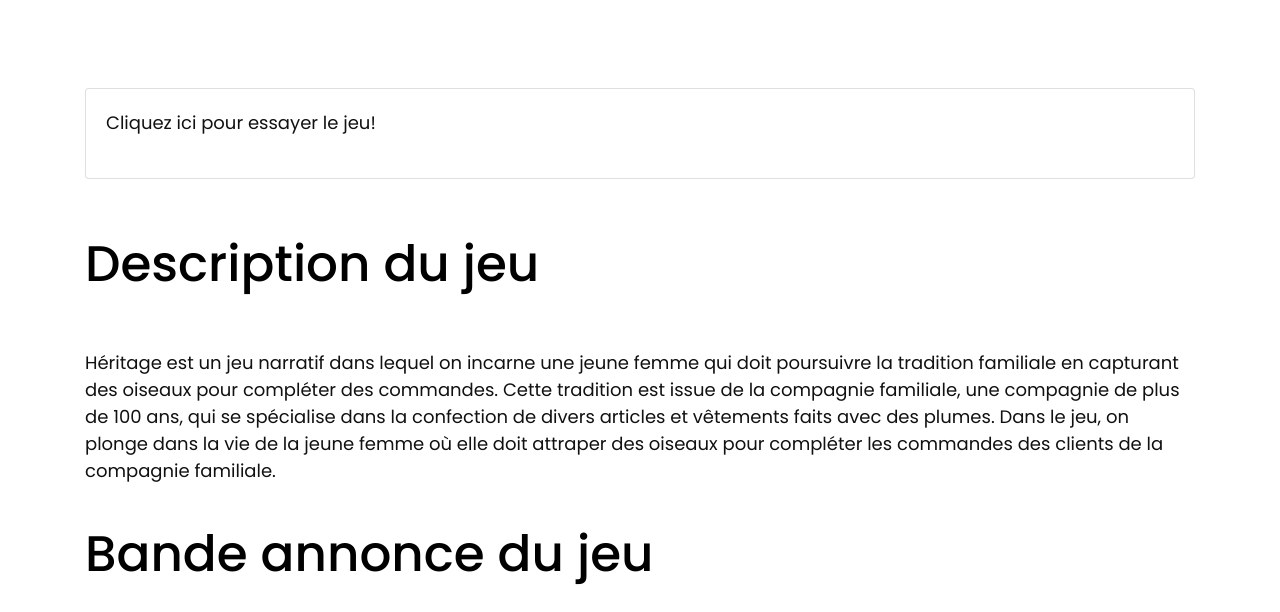
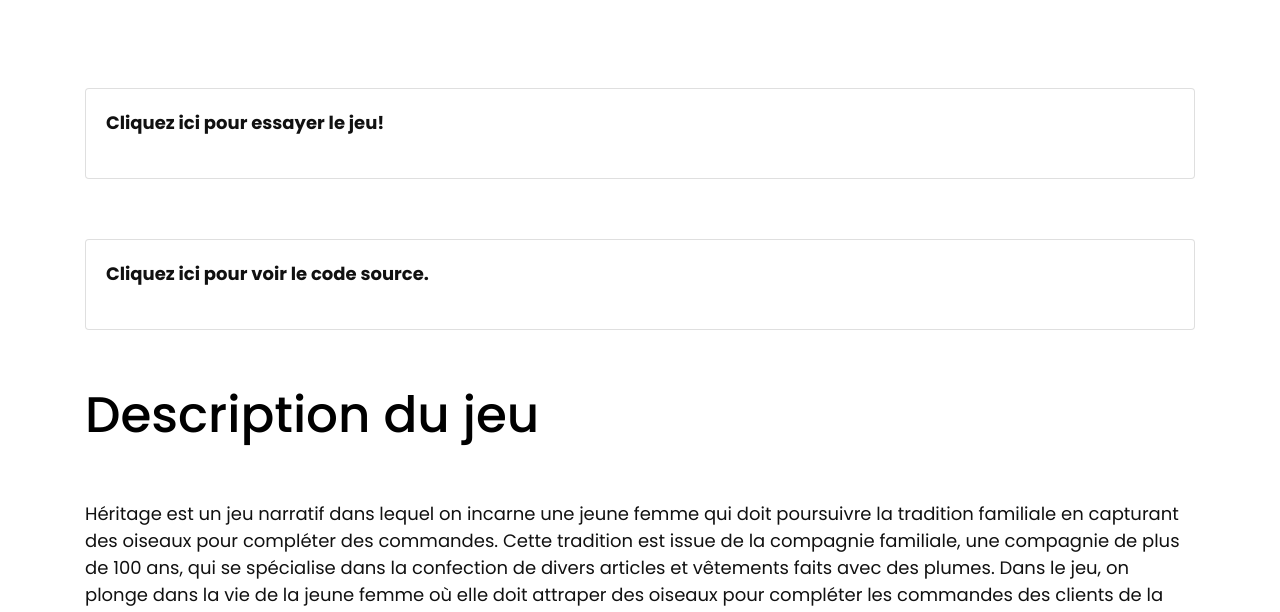
Before and after one commit to Rocketax/portfolio, a plain HTML site: page Heritage.html in a window 1280 px wide. Shown: the part 627-1239 px from the top of the page. Drawn offline with nearby package versions, Linux system fonts and the light colour scheme.

Commit message:
Feat: added source code links for Hamstorm and Heritage. Fix: fixed link text not bold

```diff
--- a/Heritage.html
+++ b/Heritage.html
@@ -68,7 +68,7 @@
                                             </ul>
                                         </nav>
                                     </div>
-                                    <div id="langButton"; data-string="language"></div>
+                                    <div id="langButton" ; data-string="language"></div>
                                 </div>
                             </div>
                         </div>
@@ -98,13 +98,26 @@
             <div class="row">
                 <div class="col-md-12">
                     <div class="titlepage">
-                            <a href="https://chaos-production.itch.io/heritage" target="_blank">
-                                <div class="card">
-                                    <div class="card-body">
-                                        <h3 class="card-title" data-string="heritage-itchio"><strong></strong></h3>
-                                    </div>
+                        <a href="https://chaos-production.itch.io/heritage" target="_blank">
+                            <div class="card">
+                                <div class="card-body">
+                                    <h3 class="card-title"><strong data-string="heritage-itchio"></strong></h3>
                                 </div>
-                            </a>
+                            </div>
+                        </a>
+                    </div>
+                </div>
+            </div>
+            <div class="row">
+                <div class="col-md-12">
+                    <div class="titlepage">
+                        <a href="https://github.com/Rocketax/Heritage" target="_blank">
+                            <div class="card">
+                                <div class="card-body">
+                                    <h3 class="card-title"><strong data-string="source-code"></strong></h3>
+                                </div>
+                            </div>
+                        </a>
                     </div>
                 </div>
             </div>
@@ -246,9 +259,12 @@
                                 <div class="address">
                                     <h3>Liens rapide</h3>
                                     <ul class="Menu_footer">
-                                        <li><img src="images/3.png" alt="#"> <a href="./index.html#" data-string="home"></a> </li>
-                                        <li><img src="images/3.png" alt="#"> <a href="./index.html#games" data-string="my-projects"></a> </li>
-                                        <li><img src="images/3.png" alt="#"> <a href="./index.html#about" data-string="about-me"></a> </li>
+                                        <li><img src="images/3.png" alt="#"> <a href="./index.html#"
+                                                data-string="home"></a> </li>
+                                        <li><img src="images/3.png" alt="#"> <a href="./index.html#games"
+                                                data-string="my-projects"></a> </li>
+                                        <li><img src="images/3.png" alt="#"> <a href="./index.html#about"
+                                                data-string="about-me"></a> </li>
                                         </li>
                                     </ul>
                                 </div>
--- a/js/portfolio.js
+++ b/js/portfolio.js
@@ -21,6 +21,7 @@ const strings = {
         "about-me-desc": "I recently obtained my bachelor's degree in video game development at UQAC. I have a passion for programming video games and for video games in general. I also have a degree in computer sciences and mathematics at Cégep de Jonquière. During my studies, I was able to get comfortable using many programming languages and game engines such as Java, Javascript, C#, C++, Unity and Unreal Engine. My time in college also enabled me to develop basic programming skills and to familiarize myself with mathematical concepts as well as physical concepts.",
         "game-trailer-title": "Game trailer",
         "ham-steam-page": "Click here to visit Hamstörm's Steam page!",
+        "source-code": "Click here to view the source code.",
         "game-desc-title": "Game description",
         "ham-desc": "Hamsteria's mines were peaceful and thriving until the day the horrible rats of the Chedd'Ore clan attacked! Now, the brave Hamstörm has to get back to the city to warn his people of the arrival of these brutal rodents in their tunnels. Play through a fun and colorful puzzle game, in which you will help Hamstörm make his way through the mines, now infested with terrible rats! Destroying rocks, breaking the ground under their feet, setting traps for them, all means are good to escape the mines in time!",
         "game-contribution-title": "My contribution",
@@ -93,6 +94,7 @@ const strings = {
         "about-me-desc": "J'ai récemment obtenu mon diplôme en développement de jeux vidéo à l'UQAC. Je suis passionné par la programmation de jeux vidéo et par les jeux vidéo en général. Je suis aussi diplômé en Sciences informatiques et mathématiques au cégep de Jonquière. Durant mon parcours, j'ai pu me familiariser avec plusieurs langages de programmation et moteurs de jeu comme Java, Javascript, C#, C++, Unity et Unreal Engine. Mon temps au cégep m'a également permis de développer des compétences de base en programmation et de me familiariser avec des concepts des mathématiques et de la physique.",
         "game-trailer-title": "Bande annonce du jeu",
         "ham-steam-page": "Cliquez ici pour visiter la page Steam de Hamstörm!",
+        "source-code": "Cliquez ici pour voir le code source.",
         "game-desc-title": "Description du jeu",
         "ham-desc": "Les mines de la ville d'Hamsteria étaient paisibles et prospères, jusqu'au jour où les horribles rats du clan Chedd'Or sont passés à l'attaque! Désormais, le vaillant Hamstörm doit retourner vers la ville pour avertir ses semblables de l'arrivée de ces vilains rongeurs dans leurs tunnels. Parcourez un jeu de puzzle amusant et coloré, dans lequel vous aiderez Hamstörm à se frayer un chemin dans les différentes galeries de la mine, maintenant infestées de terribles rats! Que ce soit en détruisant des cristaux, en brisant le sol sous leurs pieds ou en leur tendant des pièges, tous les moyens sont bons pour arriver à temps à la sortie de la mine!",
         "game-contribution-title": "Ma contribution",
```
Also changed, not shown: Bambooza.html (+1 -1 lines), Hamstorm.html (+13 -0 lines).
